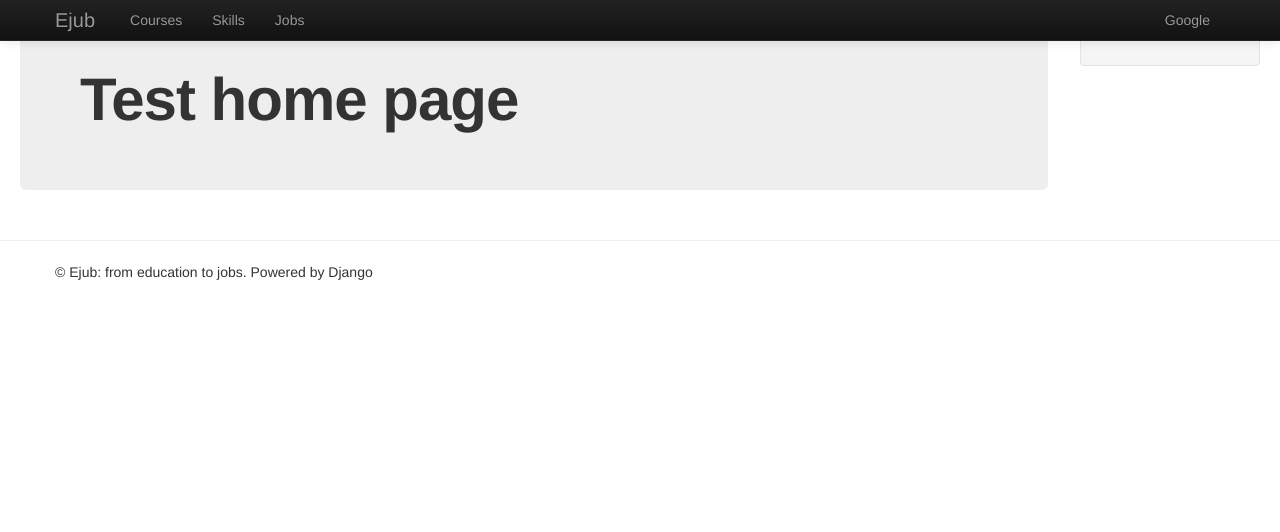
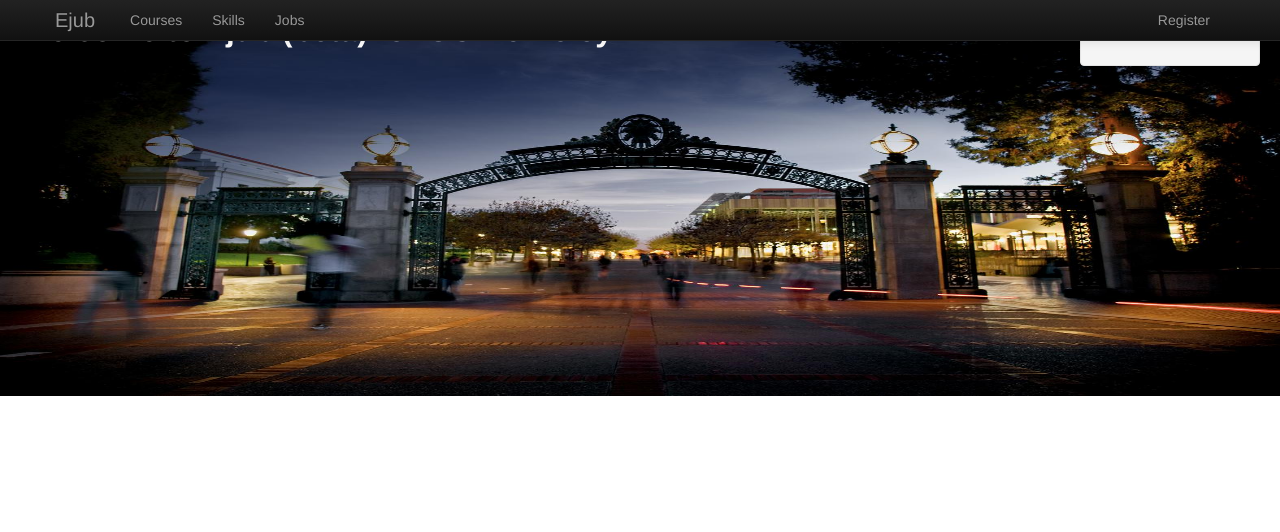
Before and after one commit to 400yk/Ejub, a Django app: page /ej/ in a window 1280 px wide. Shown: the top 532 px of the page. Run offline with Django 3.2, Linux system fonts and the light colour scheme; parts of the project's set-up code (start-up, migrations or seed data) failed here and were passed over; some libraries are stand-ins or nearby versions.

Commit message:
Add background image to home page

```diff
--- a/ej/static/css/ej.css
+++ b/ej/static/css/ej.css
@@ -6,3 +6,10 @@
 .related_jobs_filter_select {
     font-weight: bold;
 }
+
+footer {
+    position: fixed;
+    height: 13%;
+    bottom: 0;
+    width: 100%;
+}
--- a/ej/static/js/ej-ajax-update-related-jobs.js
+++ b/ej/static/js/ej-ajax-update-related-jobs.js
@@ -13,6 +13,7 @@ $(document).ready(function() {
         var course_id = $(this).attr("course-id");
         var the_field = $(this).attr("the-field");
 
+        $("#quick-ref-related-jobs").html("");
         // If sub_field is "Other": let user input the sub-field
 
         // Show the selected filter
--- a/ej/templates/ej/base.html
+++ b/ej/templates/ej/base.html
@@ -28,7 +28,7 @@
                             <li><a href="{% url 'ej:jobs' %}">Jobs</a></li>
                         </ul>
                         <ul class="nav pull-right">
-                            <li><a href="www.google.com">Google</a></li>
+                            <li><a href="www.google.com">Register</a></li>
                         </ul>
                     </div>
                 </div>
@@ -54,8 +54,8 @@
             </div>
         </div>
 
+        <footer>
         <hr/>
-        <footer>
         <div class="container">
             <p>&copy; Ejub: from education to jobs. Powered by Django</p>
         </div>
--- a/ej/templates/ej/home.html
+++ b/ej/templates/ej/home.html
@@ -1,8 +1,14 @@
 {% extends 'ej/base.html' %}
 {% load static %}
 {% block body %}
-<div class="hero-unit">
-    <h1>Test home page</h1>
-</div>
-
+<style type="text/css">
+    body {
+        background: url("{% static 'img/ucberkeley.jpg' %}") no-repeat scroll 0 0 / 100% 460%  transparent !important;
+        height: 100%;
+    }
+    footer {
+        color: white;
+    }
+</style>
+<h2 style="color: white;">Welcome to Ejub (beta) for UC Berkeley!</h2>
 {% endblock %}
--- a/ej/templates/ej/quick_ref_field_counts.html
+++ b/ej/templates/ej/quick_ref_field_counts.html
@@ -1,10 +1,10 @@
 {% load static %}
 {% if top_counts %}
 <hr/>
-<ol>
+<ul>
 {% for each_category in top_counts %}
 <li class="related-jobs-filter" course-id="{{ course_id }}" the-field="{{ the_field }}" sub-field="{{ each_category.field }}">{{ each_category.field }} ({{ each_category.count }})</li>
 {% endfor %}
-</ol>
+</ul>
 {% endif %}
 <script type="text/javascript" src="{% static 'js/ej-ajax-update-related-jobs.js' %}"></script>
--- a/ej/views.py
+++ b/ej/views.py
@@ -268,3 +268,9 @@ def from_job_get_skill(request):
 
     json_skills = simplejson.dumps({"skills_id": skills_id})
     return HttpResponse(json_skills, content_type="application/json")
+
+def skills(request):
+    context = RequestContext(request)
+    top_skills_industry = SkillsList.objects.all().annotate(count = Count('jobslist')).order_by('-count')[:15]
+    top_skills_college = SkillsList.objects.all().annotate(count = Count('courseslist')).order_by('-count')[:15]
+    return render_to_response('ej/skills.html', {'top_skills_industry': top_skills_industry, 'top_skills_college': top_skills_college}, context)
```
Also changed, not shown: ej/templates/ej/course_detail.html (+12 -1 lines), ej/templates/ej/quick_ref_course_detail.html (+1 -11 lines), ej/templates/ej/skills.html (added, +28 -0 lines), ej/static/img/ucberkeley.jpg (added), 7 other files.
